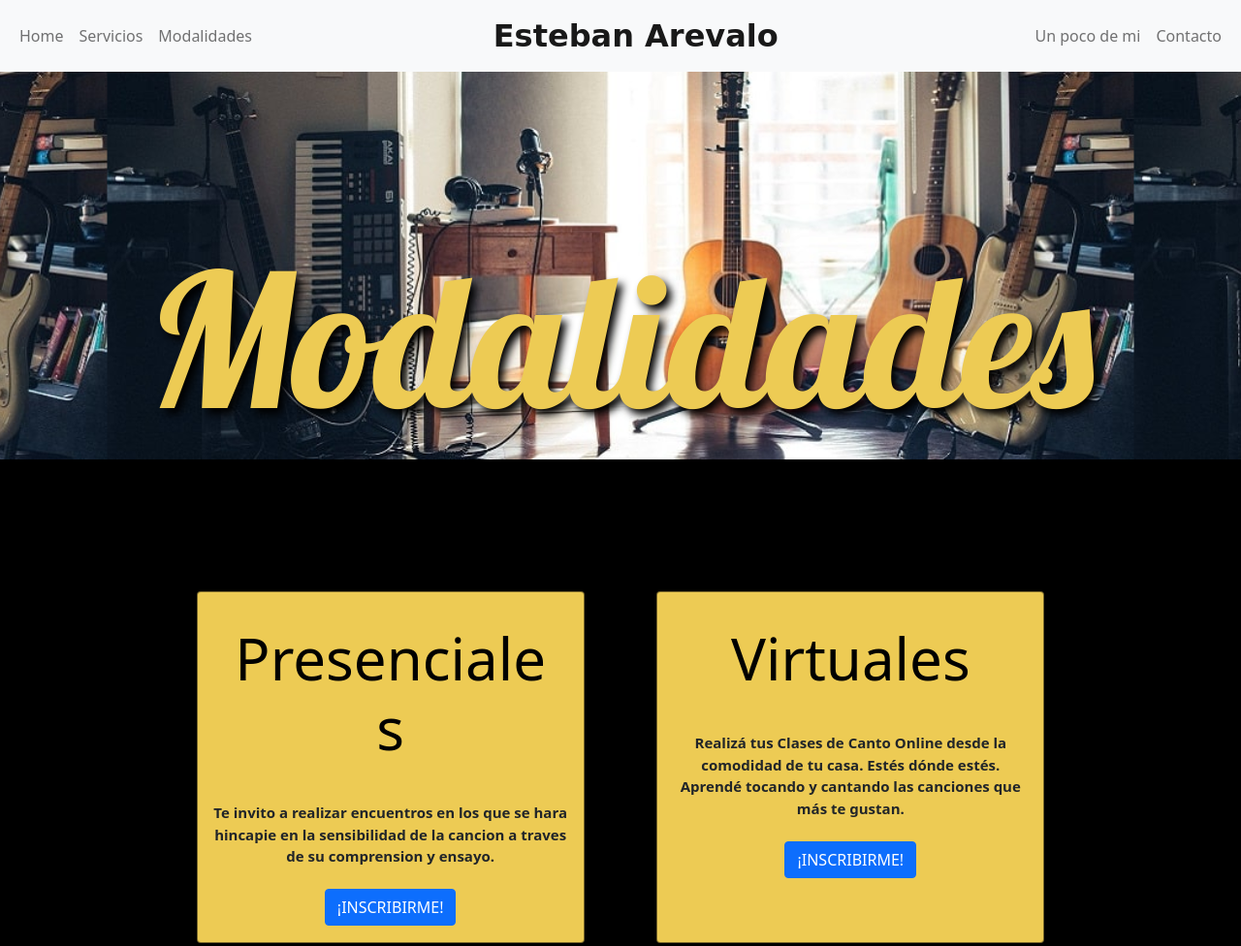
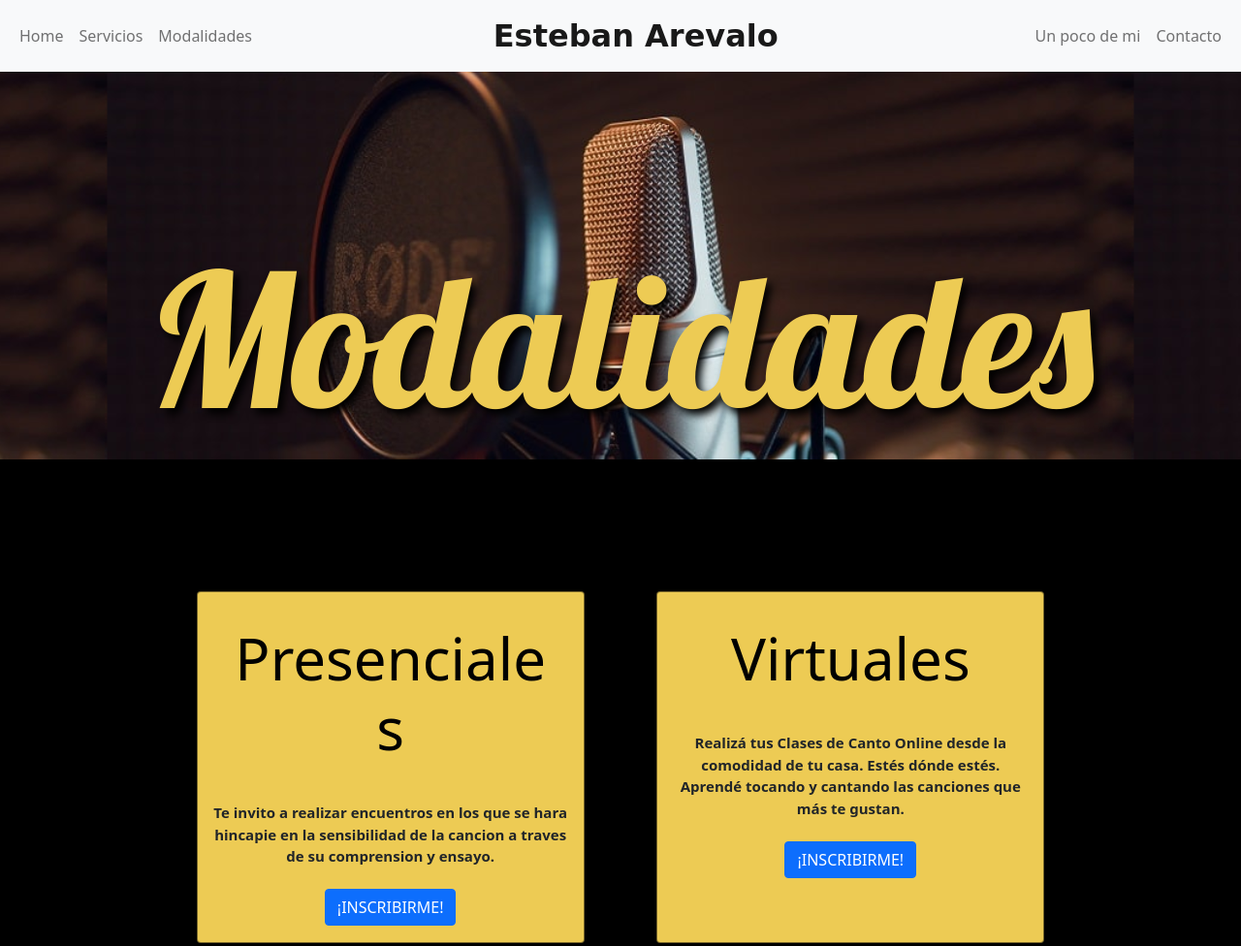
Before and after one commit to MercedesChomicki/desarrolloweb, a website: page views/modalidades.html in a window 1280 px wide. Shown: the top 976 px of the page at 97% size. Drawn offline with nearby package versions, Linux system fonts and the light colour scheme; a web font is replaced by a local one.

Commit message:
img modalidades

```diff
--- a/css/style.css
+++ b/css/style.css
@@ -47,7 +47,7 @@ img {
   text-align: center;
   background-color: black; }
   .containerMod__titulo {
-    background-image: url(../assets/multimedia/Clases+Guitarra-min.jpg);
+    background-image: url(../assets/multimedia/grabaciones-min.jpg);
     height: 50vh;
     background-size: contain;
     background-position: center; }
```
